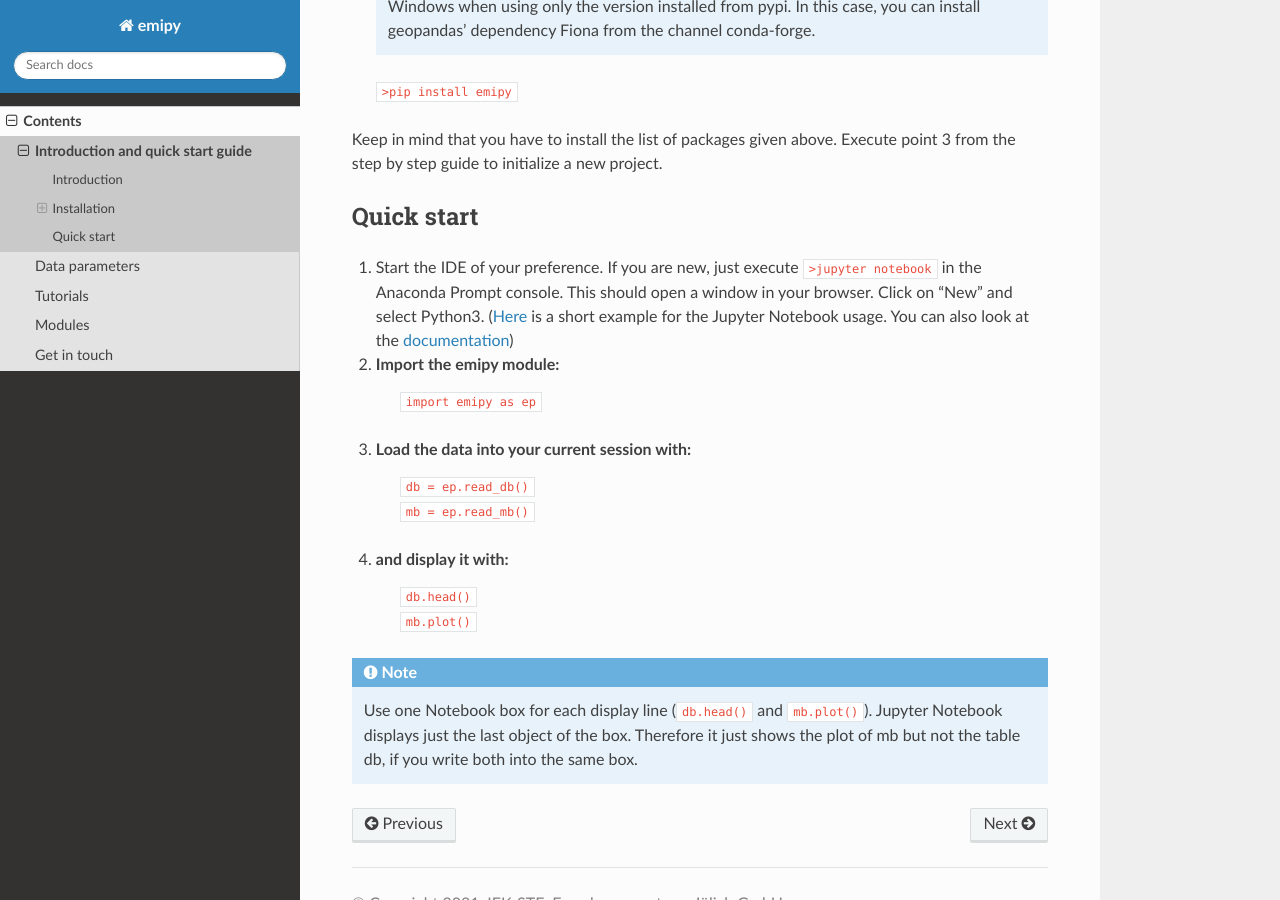
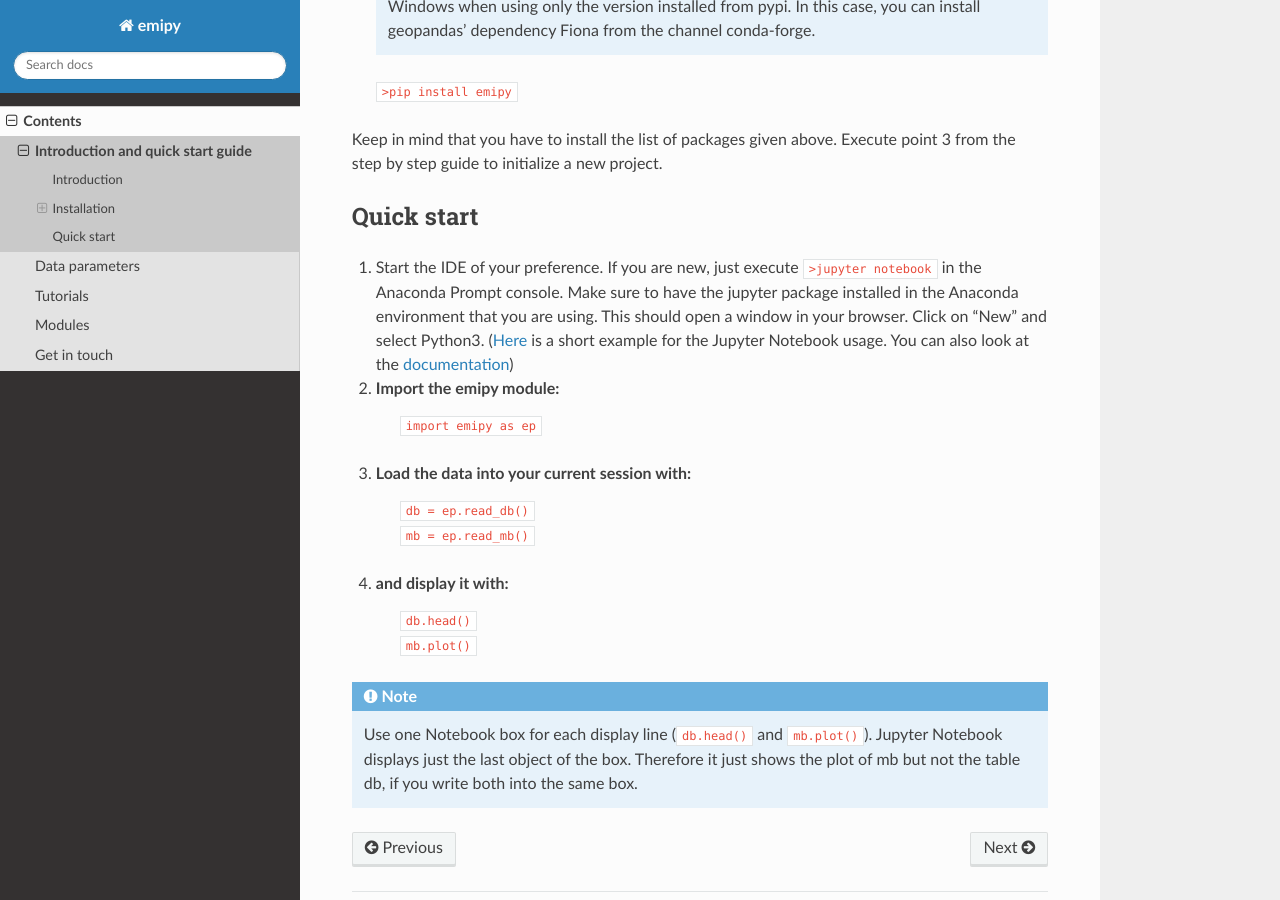
Before and after one commit to ElsevierSoftwareX/SOFTX-D-21-00134, a Sphinx documentation site: the page built from docs/source/introduction.rst, in a window 1280 px wide and 900 px high, scrolled down 2191 px. Built offline with Sphinx 7.4.7 and the Read the Docs theme 2.0.0, drawn with Linux system fonts in a browser that asks for light colours.

Commit message:
(docs) make sure to have jupyter installed

```diff
--- a/docs/source/introduction.rst
+++ b/docs/source/introduction.rst
@@ -83,8 +83,12 @@
 Quick start
 =============
 
-1. Start the IDE of your preference. If you are new, just execute ``>jupyter notebook`` in the Anaconda Prompt console. This should open a window in your browser. Click on "New" and select Python3.
-   (`Here <https://nbviewer.jupyter.org/github/jupyter/notebook/blob/master/docs/source/examples/Notebook/Running%20Code.ipynb>`_ is a short example for the Jupyter Notebook usage. You can also look at the `documentation <https://jupyter-notebook.readthedocs.io/en/latest/notebook.html>`_)
+1. Start the IDE of your preference. If you are new, just execute ``>jupyter notebook`` in the Anaconda Prompt console.
+   Make sure to have the jupyter package installed in the Anaconda environment that you are using.
+   This should open a window in your browser. Click on "New" and select Python3.
+   (`Here <https://nbviewer.jupyter.org/github/jupyter/notebook/blob/master/docs/source/examples/Notebook/Running%20Code.ipynb>`_ is
+   a short example for the Jupyter Notebook usage.
+   You can also look at the `documentation <https://jupyter-notebook.readthedocs.io/en/latest/notebook.html>`_)
 2. Import the emipy module:
     | ``import emipy as ep``
 3. Load the data into your current session with:
```
